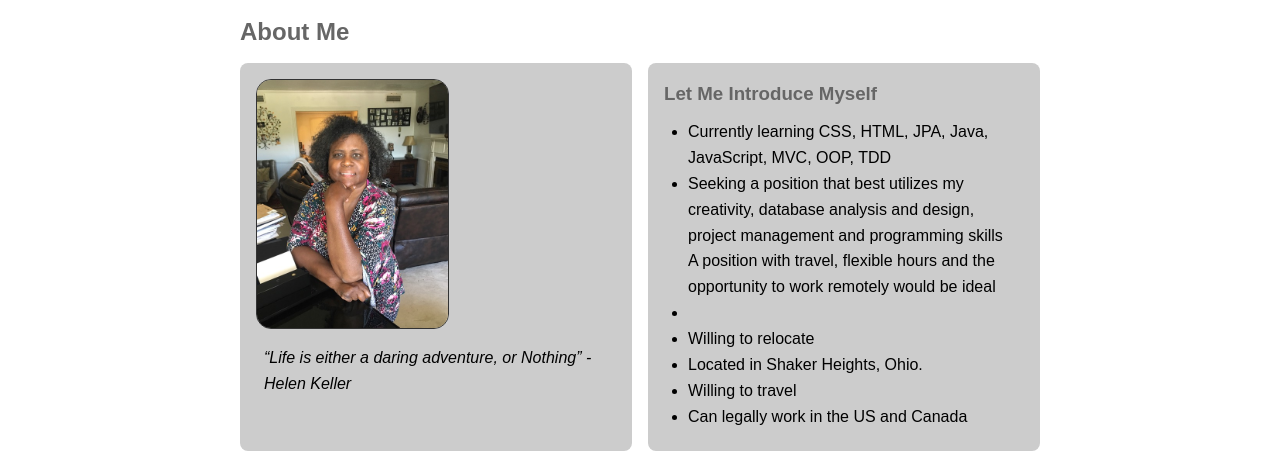
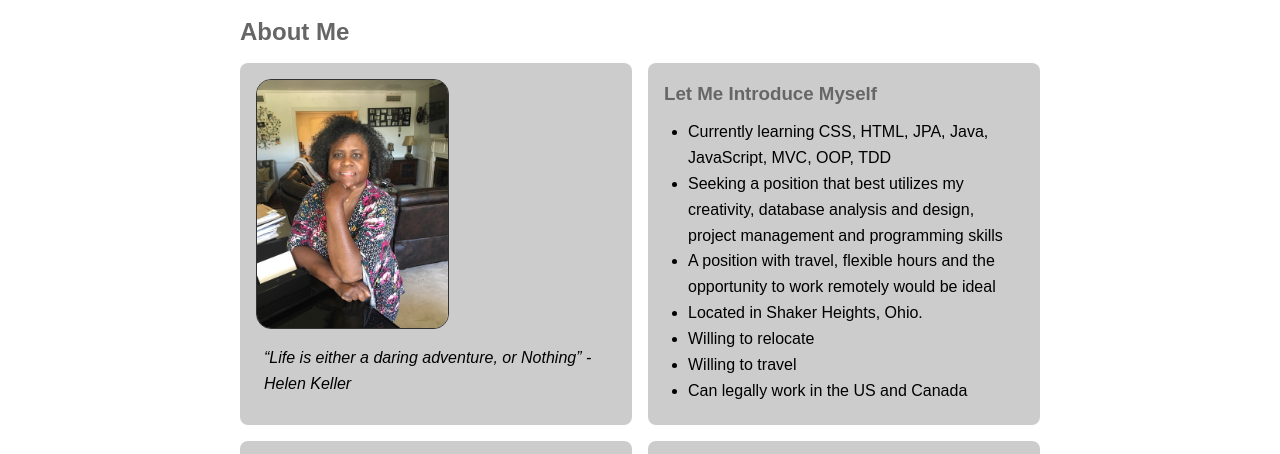
Before and after one commit to roseholmesminton/roseholmesminton.github.io, a plain HTML site: page index.html in a window 1280 px wide. Shown: the part 243-697 px from the top of the page. Drawn offline with Linux system fonts and the light colour scheme.

Commit message:
Commit 052521

```diff
--- a/index.html
+++ b/index.html
@@ -32,10 +32,10 @@
             <h3>Let Me Introduce Myself</h3>
             <ul>
               <li>Currently learning CSS, HTML, JPA, Java, JavaScript, MVC, OOP, TDD</li>
-              <li>Seeking a position that best utilizes my  creativity, database analysis and design, project management and programming skills</li>
-              </li> A position with travel, flexible hours and the opportunity to work remotely would be ideal<li>
-                <li>Willing to relocate</li>
+              <li>Seeking a position that best utilizes my creativity, database analysis and design, project management and programming skills</li>
+              <li> A position with travel, flexible hours and the opportunity to work remotely would be ideal</li>
               <li>Located in Shaker Heights, Ohio. </li>
+              <li>Willing to relocate</li>
               <li>Willing to travel</li>
               <li>Can legally work in the US and Canada</li>
             </ul>
```
